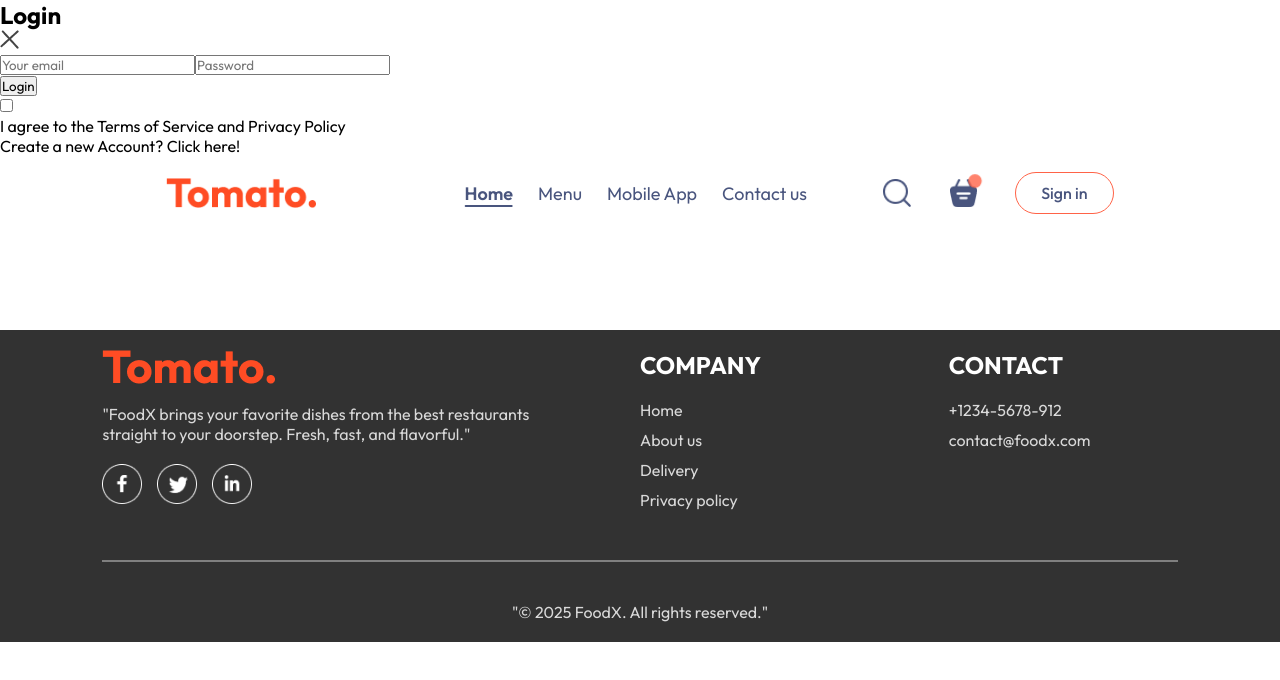
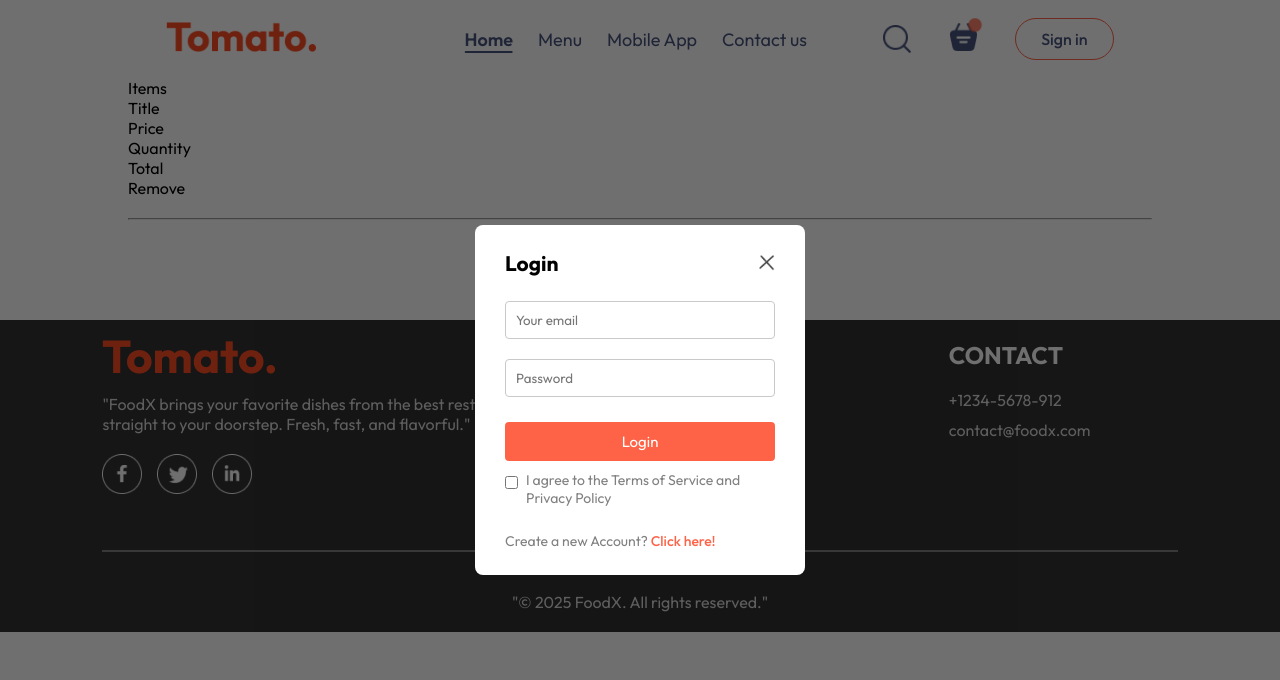
Before and after one commit to venkat-2006/Food-X, a React (Vite) app: page /cart in a window 1280 px wide. Both pictures are taken after a click on the button "Sign in". Shown: the top 680 px of the page. Built offline with nearby package versions, Linux system fonts and the light colour scheme.

Commit message:
cart skeleton and link using path

```diff
--- a/src/components/LoginPopup/LoginPopup.css
+++ b/src/components/LoginPopup/LoginPopup.css
@@ -0,0 +1,74 @@
+.login-popup{
+    position: absolute;
+    z-index: 1;
+    width: 100%;
+    height: 100%;
+    background-color: #00000090;
+    display: grid;
+}
+.login-popup-container{
+    place-self: center;
+    width:max(23vw,330px);
+    background-color: white;
+    color:#808080;
+    display: flex;
+    flex-direction: column;
+    gap: 25px;
+    padding: 25px 30px;
+    border-radius: 8px;
+    font-size: 14px;
+    animation: fadeInScale 0.5s ;
+
+
+}
+@keyframes fadeInScale {
+  0% { opacity: 0; transform: scale(0.8); }
+  100% { opacity: 1; transform: scale(1); }
+}
+.login-popup-title{
+    display: flex;
+    justify-content: space-between;
+    align-items: center;
+    color: black;
+}
+.login-popup-title img{
+    width: 16px;
+    cursor: pointer;
+}
+.login-popup-inputs{
+    display: flex;
+    flex-direction: column;
+    gap: 20px;
+}
+.login-popup-inputs input{
+    outline: none;
+    border: 1px solid #c9c9c9;
+    padding: 10px;
+    border-radius: 4px ;
+}
+.login-popup-container button{
+    border: none;
+    padding: 10px;
+    border-radius: 4px ;
+    color: white;
+    background-color: tomato;
+    font-size: 15px;
+    cursor: pointer;
+}
+.login-popup-condition{
+    display: flex;
+    align-items: start;
+    gap:8px;
+    margin-top: -15px;
+
+}
+.login-popup-condition input{
+
+    margin-top: 5px;
+
+}
+.login-popup p span{
+    color: tomato;
+    font-weight: 500;
+    cursor: pointer;
+}
--- a/src/components/NavBar/Navbar.jsx
+++ b/src/components/NavBar/Navbar.jsx
@@ -7,7 +7,7 @@
     const[menu,setMenu]=React.useState("home");
     return (
         <div className="navbar">
-            <img src={assets.logo} alt="" className="logo" />
+            <Link to='/'><img src={assets.logo} alt="" className="logo" /></Link>
             <ul className="navbar-menu">
                 <Link to='/' onClick={()=>setMenu("home")} className={menu==="home"?"active":""}>Home</Link>
                 <a href='#explore-menu' onClick={()=>setMenu("menu")} className={menu==="menu"?"active":""}>Menu</a>
@@ -17,7 +17,7 @@
             <div className="navbar-right">
                 <img src={assets.search_icon} alt="" />
                 <div className="navbar-search-icon">
-                    <img src={assets.basket_icon} alt="" />
+                    <Link to='/cart'><img src={assets.basket_icon} alt="" /></Link>
                     <div className="dot"></div>
                 </div>
                 <button onClick={()=>setShowLoginPopup(true)}>Sign in</button>
--- a/src/pages/Cart/Cart.jsx
+++ b/src/pages/Cart/Cart.jsx
@@ -1,9 +1,24 @@
-import React from 'react'
+import React, { useContext } from 'react'
 import './Cart.css'
+import { StoreContext } from '../../context/StoreContext';
 
 const Cart = () => {
+
+  const{cartItems,food_list,removeFromCart}=useContext(StoreContext);
   return (
-    <div>
+    <div className='cart'>
+      <div className="cart-items">
+        <div className="cart-items-title">
+          <p>Items</p>
+          <p>Title</p>
+          <p>Price</p>
+          <p>Quantity</p>
+          <p>Total</p>
+          <p>Remove</p>
+        </div>
+        <br />
+        <hr />
+      </div>
 
     </div>
   )
```
